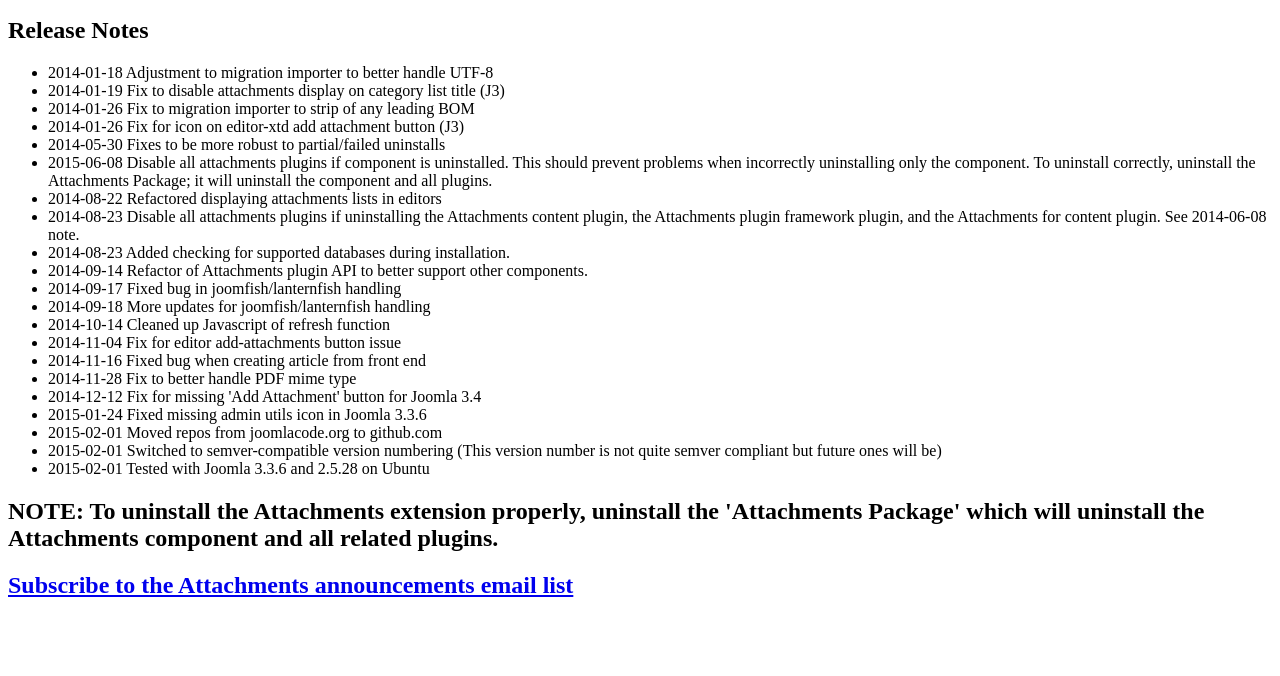
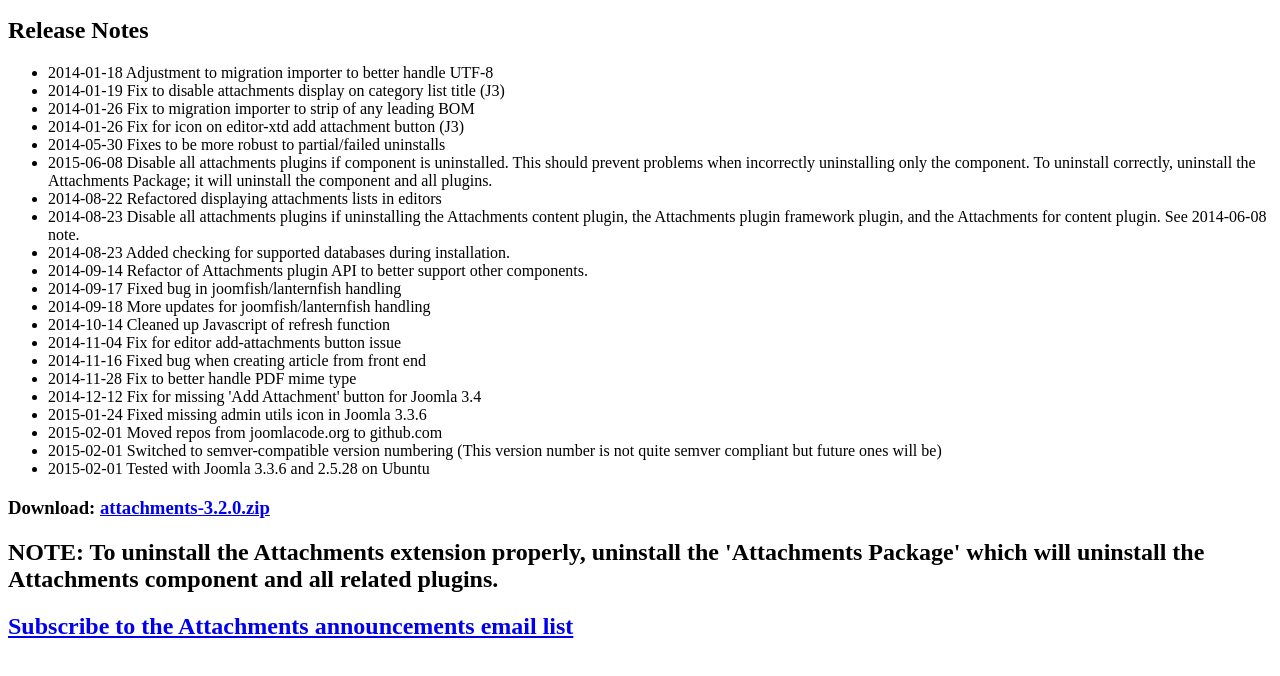
Before and after one commit to jmcameron/attachments_updates, a plain HTML site: page 3.2.0/index.html in a window 1280 px wide. Shown: the part 96-772 px from the top of the page. Drawn offline with Linux system fonts and the light colour scheme.

Commit message:
Added download link

```diff
--- a/3.2.0/index.html
+++ b/3.2.0/index.html
@@ -39,6 +39,9 @@
   <li>2015-02-01 Tested with Joomla 3.3.6 and 2.5.28 on Ubuntu </li>
 </ul>
 
+
+<h3>Download: <a href="http://jmcameron.net/attachments/updates/3.2.0/attachments-3.2.0.zip">attachments-3.2.0.zip</a><h3>
+
 <h2>
   <strong>NOTE:</strong> To uninstall the Attachments extension properly, uninstall the
   'Attachments&nbsp;Package' which will uninstall the Attachments
```
